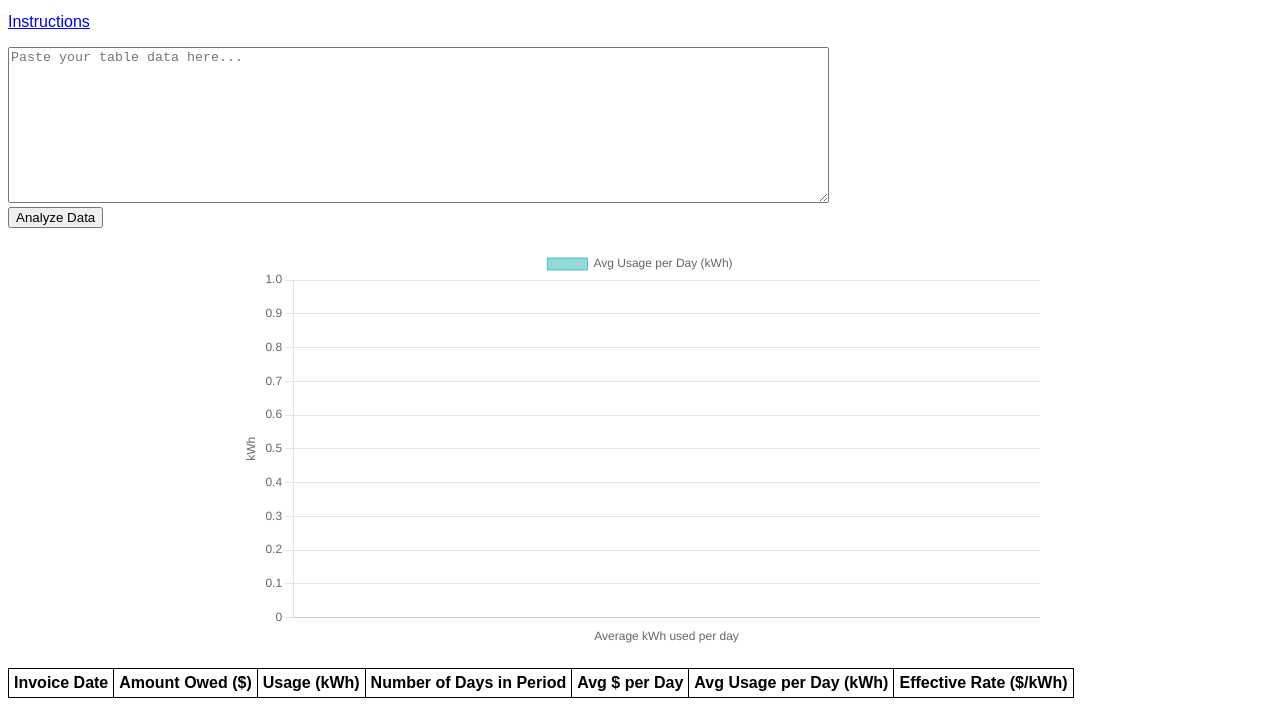
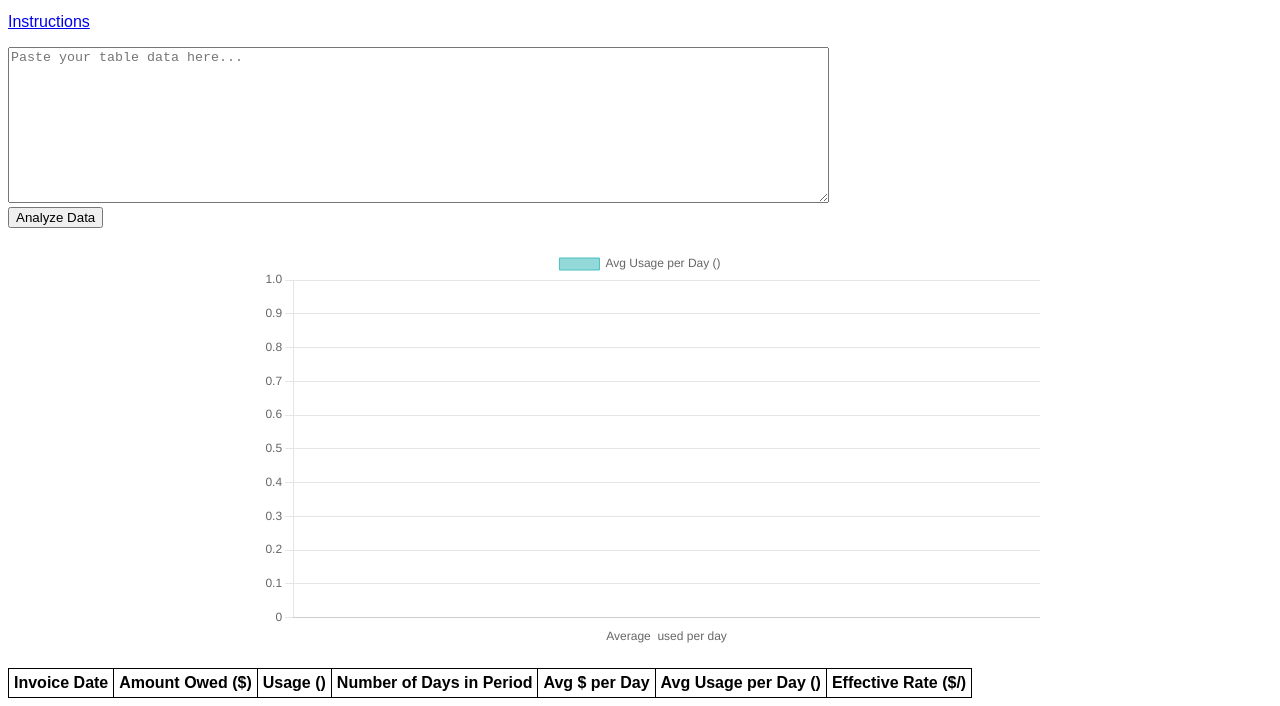
Before and after one commit to brianadkins/apex-power-usage, a plain HTML site: page index.html in a window 1280 px wide. Both pictures are taken after a click on the button "Analyze Data". Shown: the part 101-807 px from the top of the page. Drawn offline with nearby package versions, Linux system fonts and the light colour scheme.

Commit message:
added ability to handle water bills

```diff
--- a/index.html
+++ b/index.html
@@ -50,6 +50,7 @@
             const startIndex = hasHeader ? 1 : 0;
 
             let data = [];
+            let units = "";
             for (let i = startIndex; i < rows.length; i++) {
                 const row = rows[i];
                 if (row.length < 4) continue;
@@ -57,7 +58,8 @@
                 const date = new Date(row[0]);
                 const amount = parseFloat(row[1].replace(/[^0-9\.]/g, ''));
                 const usage = parseFloat(row[2].replace(/[^0-9\.]/g, ''));
-                const units = row[3];
+                //const units = row[3];
+                units = row[3];
 
                 if (!isNaN(amount) && !isNaN(usage)) {
                     let days = 30; // Default value for the first row
@@ -66,8 +68,8 @@
                         days = Math.round((date - prevDate) / (1000 * 60 * 60 * 24));
                     }
                     const avgAmountPerDay = amount / days;                      // Dollars
-                    const avgUsagePerDay = usage / days;                        // kWh
-                    const DailyRate = avgAmountPerDay / avgUsagePerDay;      // $/kWh
+                    const avgUsagePerDay = usage / days;                        // units
+                    const DailyRate = avgAmountPerDay / avgUsagePerDay;      // $/unit
 
                     data.push({ date: row[0], amount, usage, avgAmountPerDay, avgUsagePerDay, units, days, DailyRate });
                 }
@@ -76,12 +78,12 @@
             // Sort data by date in ascending order
             data.sort((a, b) => new Date(a.date) - new Date(b.date));
 
-            displayTable(data);
-            generateChart(data);
+            displayTable(data, units);
+            generateChart(data, units);
         }
 
-        function displayTable(data) {
-            let html = '<table><tr><th>Invoice Date</th><th>Amount Owed ($)</th><th>Usage (kWh)</th><th>Number of Days in Period</th><th>Avg $ per Day</th><th>Avg Usage per Day (kWh)</th><th>Effective Rate ($/kWh)</th></tr>';
+        function displayTable(data, units) {
+            let html = '<table><tr><th>Invoice Date</th><th>Amount Owed ($)</th><th>Usage ('+units+')</th><th>Number of Days in Period</th><th>Avg $ per Day</th><th>Avg Usage per Day ('+units+')</th><th>Effective Rate ($/'+units+')</th></tr>';
             data.forEach(row => {
                 html += `<tr>
                             <td>${row.date}</td>
@@ -98,7 +100,7 @@
             document.getElementById('outputTable').innerHTML = html;
         }
 
-        function generateChart(data) {
+        function generateChart(data, units) {
             const labels = data.map(row => row.date);
             const avgUsageData = data.map(row => row.avgUsagePerDay);
 
@@ -109,7 +111,7 @@
                     labels: labels,
                     datasets: [
                         {
-                            label: 'Avg Usage per Day (kWh)',
+                            label: 'Avg Usage per Day ('+units+')',
                             data: avgUsageData,
                             backgroundColor: 'rgba(75, 192, 192, 0.6)',
                             borderColor: 'rgba(75, 192, 192, 1)',
@@ -132,7 +134,7 @@
                             },
                             title: {
                                 display: true,
-                                text: 'Average kWh used per day'
+                                text: 'Average '+units+' used per day'
                             },
                             grid: {
                                 display: false
@@ -146,7 +148,7 @@
                             beginAtZero: true,
                             title: {
                                 display: true,
-                                text: 'kWh'
+                                text: units
                             }
                         }
                     },
@@ -159,7 +161,7 @@
                             enabled: true,
                             callbacks: {
                                 label: function(context) {
-                                    return `${context.dataset.label}: ${context.raw.toFixed(2)} kWh`;
+                                    return `${context.dataset.label}: ${context.raw.toFixed(2)} ${units}`;
                                 }
                             }
                         }
```
